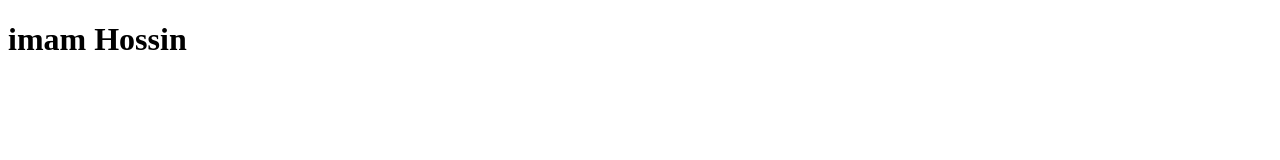
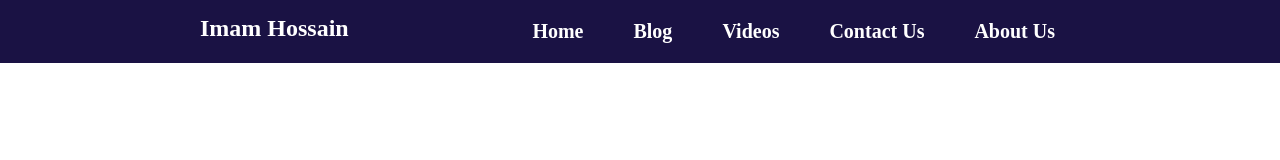
Before and after one commit to imam4200/multiple-pages-website, a plain HTML site: page index.html in a window 1280 px wide. Drawn offline with Linux system fonts and the light colour scheme.

Commit message:
third commit

```diff
--- a/index.html
+++ b/index.html
@@ -8,6 +8,17 @@
     <link rel="stylesheet" href="style.css">
 </head>
 <body>
-    <h1>imam Hossin</h1>
+    <nav>
+        <div>
+            <h2>Imam Hossain</h2>
+        </div>
+        <ul>
+            <li> <a href="#">Home</a></li>
+            <li> <a href="#">Blog</a></li>
+            <li> <a href="#">Videos</a></li>
+            <li> <a href="#">Contact Us</a></li>
+            <li> <a href="#">About Us</a></li>
+        </ul>
+    </nav>
 </body>
 </html>
--- a/style.css
+++ b/style.css
@@ -0,0 +1,34 @@
+*{
+    margin: 0;
+    padding: 0;
+}
+nav{
+    display: flex;
+    justify-content: space-between;
+    background-color: #1a1244;
+    padding: 10px 200px;
+}
+nav ul{
+    display: flex;
+}
+nav ul li{
+    list-style-type: none;
+    margin: 10px 5px;
+}
+nav ul li a{
+    text-decoration: none;
+    color: white;
+    font-weight: bold;
+    font-size: 20px;
+    padding: 10px 20px;
+    transition: 0.5s;
+}
+nav ul li a:hover{
+    background-color: black;
+    color: red;
+    border-radius: 5px;
+}
+nav div{
+    color: white;
+    padding-top: 5px;
+}
```
